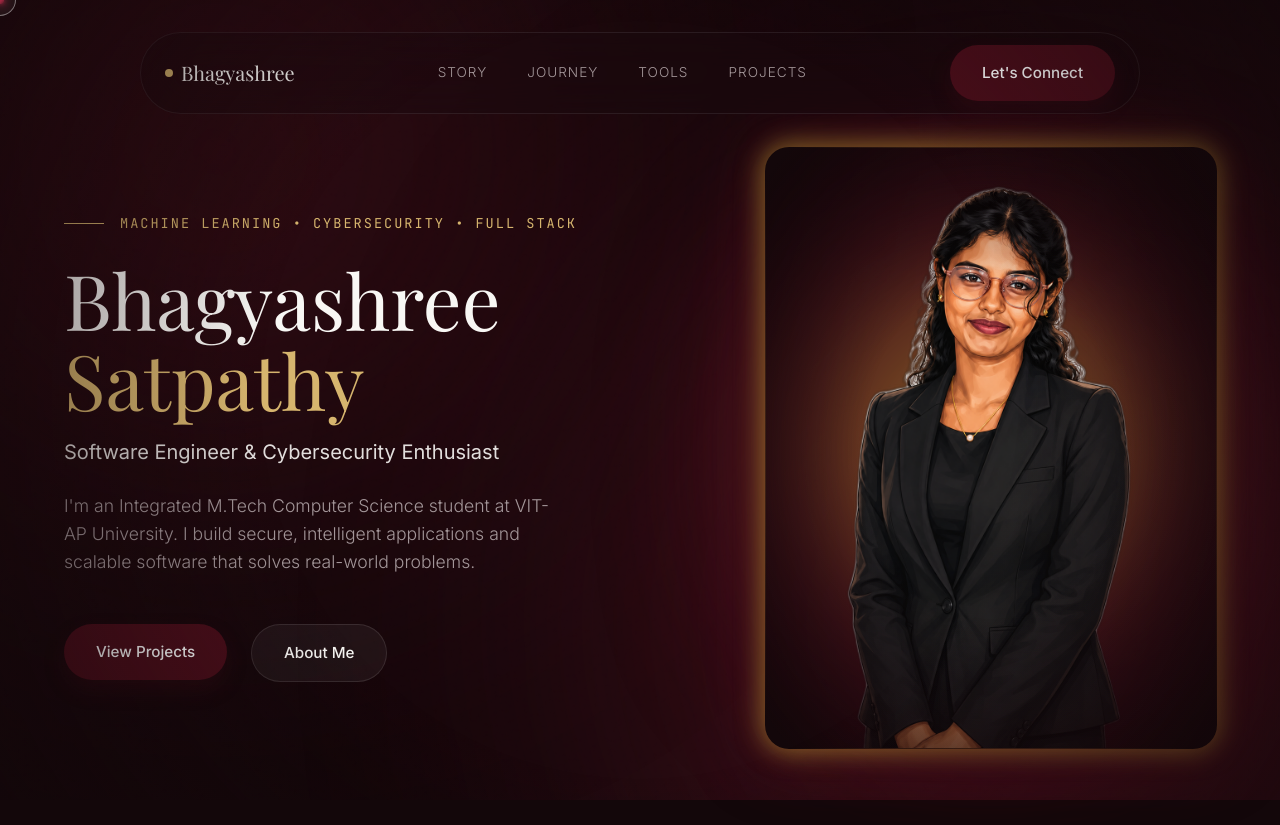
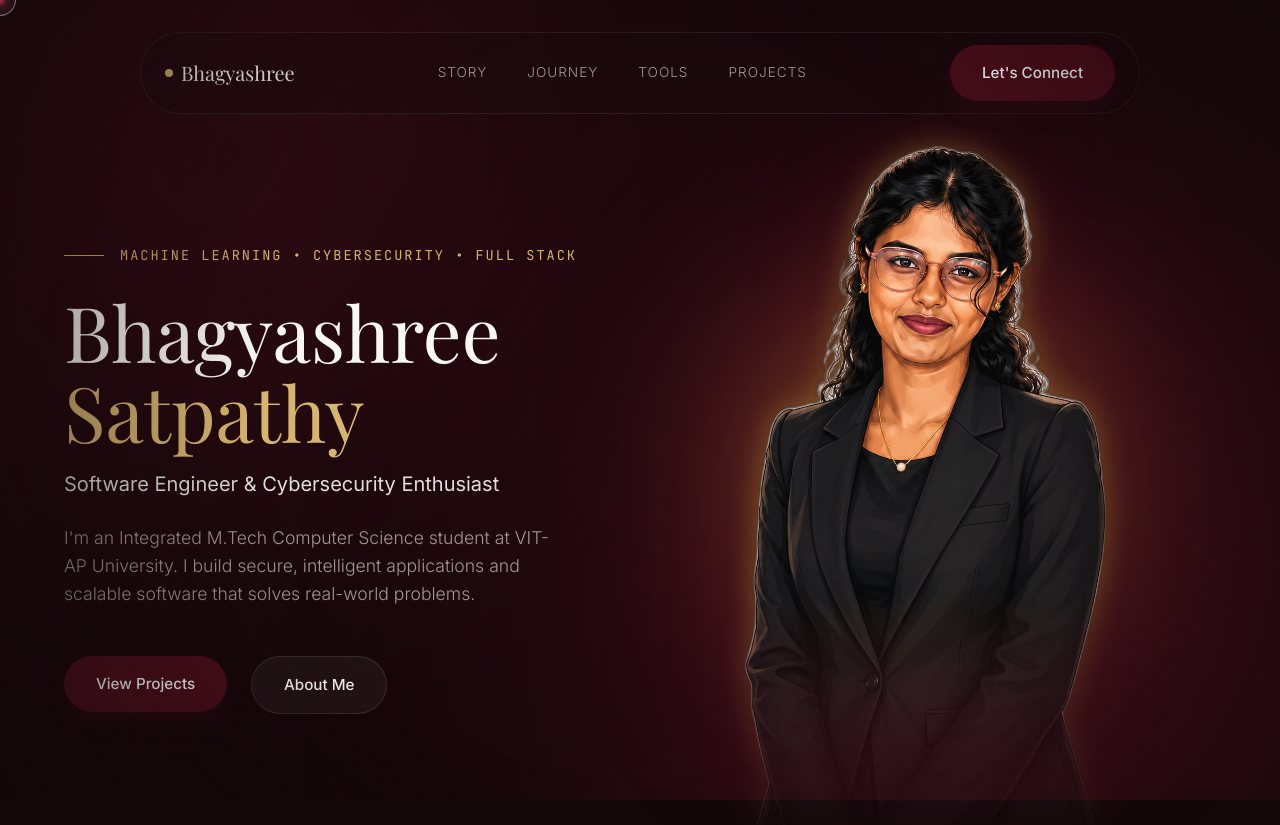
Before and after one commit to Bhagyaashreee/Bhagyashreeportfolio-23MIC7006, a Next.js app: page / in a window 1280 px wide. Shown: the top 825 px of the page. Built offline with nearby package versions, Linux system fonts and the light colour scheme; a web font is replaced by a local one.

Commit message:
Enhance portrait with silhouette glow, mask fade, and larger size

```diff
--- a/src/sections/Hero/Hero.css
+++ b/src/sections/Hero/Hero.css
@@ -46,49 +46,39 @@
 }
 .portrait-frame {
   width: 100%;
-  max-width: 450px;
-  aspect-ratio: 3/4;
-  border-radius: 24px;
+  max-width: 600px;
   position: relative;
-
-  /* Edge glow matching the image */
-  box-shadow:
-    0 0 25px 5px rgba(var(--glow-gold-rgb), 0.5),
-    0 0 60px 20px rgba(var(--glow-burgundy-rgb), 0.4);
-
-  transform-style: preserve-3d;
-  transition: transform 0.1s ease-out;
+  display: flex;
+  justify-content: center;
+  align-items: center;
 }
 
-/* Backlight glow */
+/* Backlight glow behind the silhouette */
 .portrait-frame::before {
   content: "";
   position: absolute;
-  inset: -15%;
-  background: radial-gradient(circle at center, var(--glow-gold) 0%, var(--glow-burgundy) 50%, transparent 75%);
-  filter: blur(clamp(30px, 8vw, 60px));
+  inset: 10%; /* Smaller than the image so it acts as a core light source */
+  border-radius: 50%;
+  background: radial-gradient(circle at center, var(--glow-gold) 0%, var(--glow-burgundy) 50%, transparent 80%);
+  filter: blur(clamp(40px, 10vw, 80px));
   z-index: -1;
-  opacity: 0.65;
+  opacity: 0.85;
   pointer-events: none;
-  transform: translateZ(-50px);
-}
-
-/* Fading border blend (vignette overlay) */
-.portrait-frame::after {
-  content: "";
-  position: absolute;
-  inset: -1px;
-  border-radius: 24px;
-  background: radial-gradient(ellipse at center, transparent 40%, var(--bg) 95%);
-  pointer-events: none;
-  z-index: 2;
 }
 
 .portrait-frame img {
   width: 100%;
-  height: 100%;
-  object-fit: cover;
+  height: auto;
+  object-fit: contain;
   pointer-events: none;
-  border-radius: 24px;
   display: block;
+
+  /* Silhouette edge glow */
+  filter:
+    drop-shadow(0 0 15px rgba(var(--glow-gold-rgb), 0.4))
+    drop-shadow(0 0 40px rgba(var(--glow-burgundy-rgb), 0.3));
+
+  /* Bottom fade out into the background */
+  -webkit-mask-image: linear-gradient(to bottom, black 65%, transparent 100%);
+  mask-image: linear-gradient(to bottom, black 65%, transparent 100%);
 }
--- a/src/sections/Hero/HeroImage.tsx
+++ b/src/sections/Hero/HeroImage.tsx
@@ -1,42 +1,11 @@
 "use client";
-import { useEffect, useRef } from "react";
+import { useRef } from "react";
 
 export default function HeroImage() {
   const frameRef = useRef<HTMLDivElement>(null);
 
-  useEffect(() => {
-    let targetX = 0;
-    let targetY = 0;
-    let currentX = 0;
-    let currentY = 0;
-    let animationFrameId: number;
-
-    const render = () => {
-      currentX += (targetX - currentX) * 0.05; // Lerp smoothing
-      currentY += (targetY - currentY) * 0.05;
-
-      if (frameRef.current) {
-        frameRef.current.style.transform = `rotateY(${currentX}deg) rotateX(${currentY}deg)`;
-      }
-      animationFrameId = requestAnimationFrame(render);
-    };
-
-    const handleMouseMove = (e: MouseEvent) => {
-      targetX = (window.innerWidth / 2 - e.pageX) / 30;
-      targetY = (window.innerHeight / 2 - e.pageY) / 30;
-    };
-
-    window.addEventListener("mousemove", handleMouseMove);
-    animationFrameId = requestAnimationFrame(render);
-
-    return () => {
-      window.removeEventListener("mousemove", handleMouseMove);
-      cancelAnimationFrame(animationFrameId);
-    };
-  }, []);
-
   return (
-    <div className="portrait-frame" ref={frameRef} data-cursor="image" style={{ willChange: "transform" }}>
+    <div className="portrait-frame" ref={frameRef} data-cursor="image">
       <img
         src="/portrait.png"
         alt="Bhagyashree Satpathy"
```
